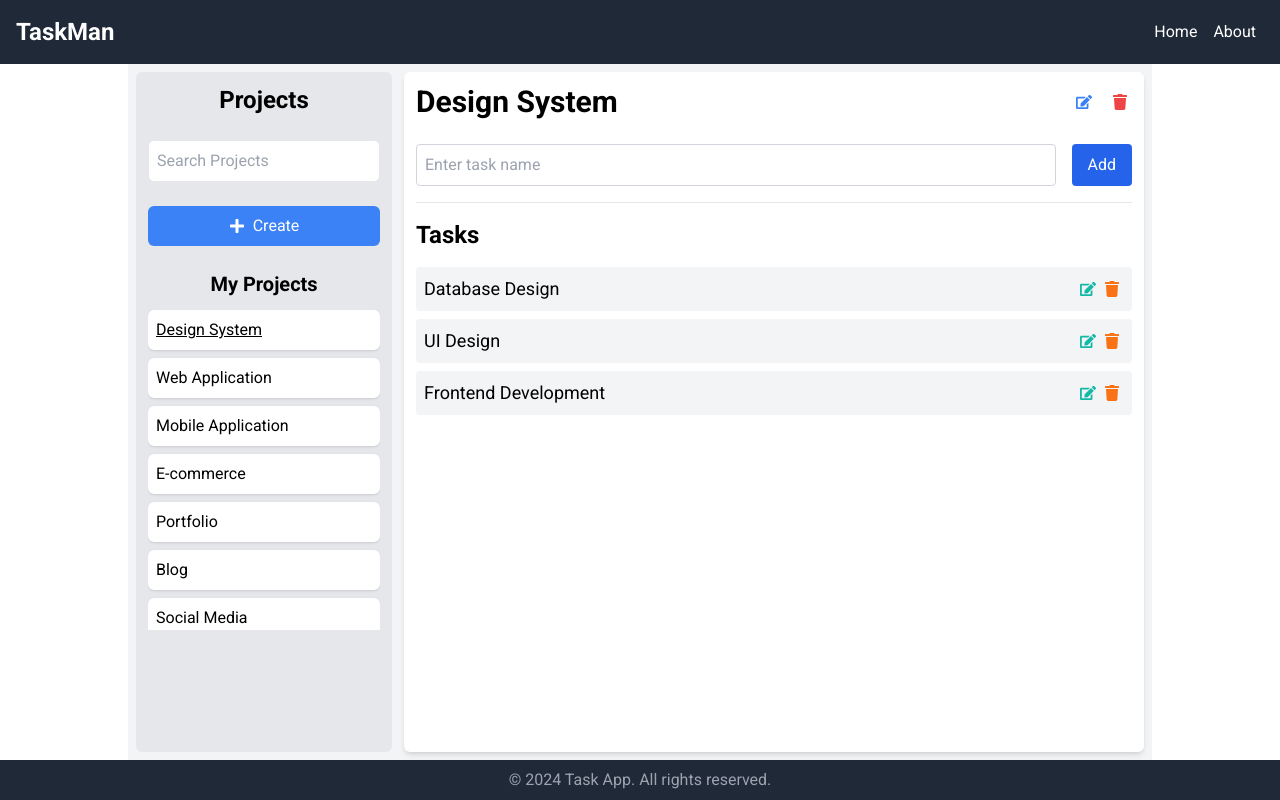
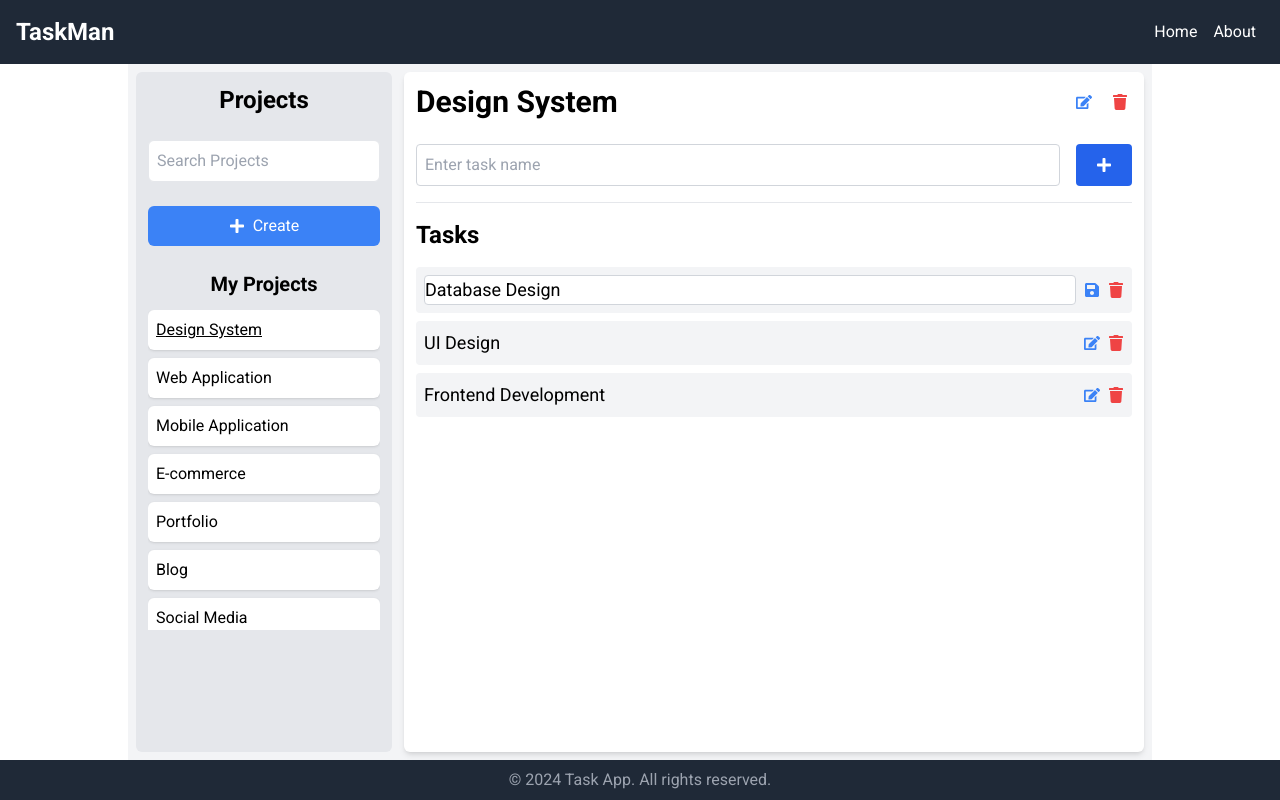
Before and after one commit to DLSiem/react-task-manager, a React (Vite) app in the folder client/: page /project/1 in a window 1280 px wide. Both pictures are taken after a click on the button 1114 px from the left and 289 px from the top of the page. Built offline with nearby package versions, Linux system fonts and the light colour scheme.

Commit message:
add fully functioning task-management

```diff
--- a/client/src/App.jsx
+++ b/client/src/App.jsx
@@ -6,10 +6,12 @@ import Layout from "./pages/Layout";
 import HomeLayout from "./pages/HomeLayout";
 import Project from "./pages/Project";
 import CreateProject from "./pages/CreateProject";
+import Tasks from "./pages/Tasks";
 
 import {
   loader as projectLoader,
   loadProjectDetails,
+  loadTasks,
 } from "./utils/loaders/project";
 import { projectActions, taskActions } from "./utils/actions/projectactions";
 
@@ -37,8 +39,19 @@ const router = createBrowserRouter([
           {
             path: "project/:projectId",
             element: <Project />,
+            id: "project",
             loader: ({ params }) => loadProjectDetails(params.projectId),
-            action: taskActions,
+            action: projectActions,
+            children: [
+              {
+                path: "",
+                index: true,
+                element: <Tasks />,
+                id: "tasks",
+                loader: loadTasks,
+                action: taskActions,
+              },
+            ],
           },
         ],
       },
--- a/client/src/pages/Project.jsx
+++ b/client/src/pages/Project.jsx
@@ -1,23 +1,33 @@
-import { Form, useLoaderData } from "react-router-dom";
-import { FaEdit, FaTrash } from "react-icons/fa";
+import {
+  Form,
+  useFetcher,
+  Outlet,
+  useLoaderData,
+  useRouteLoaderData,
+} from "react-router-dom";
+import { FaEdit, FaTrash, FaPlus } from "react-icons/fa";
 import { useRef } from "react";
+import Tasks from "./Tasks";
 
 const Project = () => {
-  const { project, tasks } = useLoaderData();
+  const { project, tasks } = useRouteLoaderData("project");
   const { ProjectName } = project;
-  const taskNameRef = useRef(null);
+  // const fetcher = useFetcher();
+  // const [inputEmpty, setInputEmpty] = useState(true);
+  // const taskNameRef = useRef(null);
 
-  const handleSubmit = (event) => {
-    const form = event.target;
-    const fromData = new FormData(form);
-    fetch(form.action, {
-      method: form.method,
-      body: fromData,
-    }).then(() => {
-      form.reset();
-      taskNameRef.current.focus();
-    });
-  };
+  // const handleSubmit = (event) => {
+  //   const form = event.target;
+  //   const fromData = new FormData(form);
+
+  //   fetch(form.action, {
+  //     method: form.method,
+  //     body: fromData,
+  //   }).then(() => {
+  //     form.reset();
+  //     taskNameRef.current.focus();
+  //   });
+  // };
 
   return (
     <>
@@ -32,6 +42,14 @@ const Project = () => {
           </button>
         </div>
       </section>
+      <Outlet />
+
+      {/* {fetcher.data && fetcher.data.success && (
+        <div className="mt-4 text-green-500">Task added successfully!</div>
+      )}
+      {fetcher.data && !fetcher.data.success && (
+        <div className="mt-4 text-red-500">Error: {fetcher.data.error}</div>
+      )}
       <section className="mt-4">
         <Form method="post" className="flex space-x-4" onSubmit={handleSubmit}>
           <input
@@ -43,9 +61,9 @@ const Project = () => {
           />
           <button
             type="submit"
-            className="bg-blue-600 text-white px-4 py-2 rounded hover:bg-blue-700"
+            className={`bg-blue-600 text-white px-4 py-2 rounded hover:bg-blue-700 `}
           >
-            Add
+            <FaPlus className="m-1" />
           </button>
         </Form>
       </section>
@@ -74,7 +92,7 @@ const Project = () => {
             </li>
           ))}
         </ul>
-      </section>
+      </section> */}
     </>
   );
 };
--- /dev/null
+++ b/client/src/pages/Tasks.jsx
@@ -0,0 +1,182 @@
+import { useRef, useState } from "react";
+import {
+  Form,
+  useRouteLoaderData,
+  useFetcher,
+  useSubmit,
+} from "react-router-dom";
+import { FaEdit, FaPlus, FaTrash, FaSave } from "react-icons/fa";
+const Tasks = () => {
+  const [method, setMethod] = useState("post");
+  const tasks = useRouteLoaderData("tasks");
+  //   console.log("tasks", tasks);
+  const taskNameRef = useRef(null);
+  const submit = useSubmit("tasks");
+  const fetcher = useFetcher();
+
+  //   const submit = (event) => {
+  //     event.preventDefault();
+  //     const form = event.target;
+  //     const formData = new FormData(form);
+  //     console.log("formData", formData);
+  //   };
+  //   const { tasks } = useLoaderData();
+  //   const fetcher = useFetcher()
+
+  //   const handleSubmit = (event) => {
+  //     event.preventDefault();
+  //     const form = event.target;
+  //     // const formData = new FormData(form);
+  //     // console.log("formData", formData);
+  //     console.log("form", form);
+  //     // console.log("form.action", form.action);
+  //     // console.log("form.method", form.method);
+  //     // const data = Object.fromEntries(formData.entries());
+  //     // console.log("data", data);
+  //     submit(form);
+  //     form.reset();
+  //   };
+  //   const handleCreateTask = (event) => {
+  //     event.preventDefault();
+  //     const form = event.target;
+  //     console.log("form", form);
+  //     // console.log("formData", formData);
+  //     submit(form);
+  //     form.reset();
+  //   };
+  //   const handleDeleteTask = (event) => {
+  //     event.preventDefault();
+  //     const form = event.target;
+  //     console.log("form", form);
+  //     // console.log("formData", formData);
+  //     submit(form);
+  //     form.reset();
+  //   };
+
+  return (
+    <>
+      <section className="mt-4">
+        {method === "post" && (
+          <Form
+            method={method}
+            className="flex space-x-4"
+            //   onSubmit={handleCreateTask}
+          >
+            <input
+              type="text"
+              ref={taskNameRef}
+              name="taskName"
+              className="flex-grow p-2 border border-gray-300 rounded"
+              placeholder="Enter task name"
+            />
+            <button
+              type="submit"
+              className={`bg-blue-600 text-white px-4 py-2 rounded hover:bg-blue-700 `}
+            >
+              <FaPlus className="m-1" />
+            </button>
+          </Form>
+        )}
+      </section>
+      <hr className="my-4" />
+
+      <section>
+        <h2 className="text-2xl font-semibold mb-4">Tasks</h2>
+        {tasks.length === 0 && (
+          <p className="text-lg text-gray-500">No tasks found</p>
+        )}
+
+        <ul className="space-y-2">
+          {tasks.map(({ TaskName }, index) => (
+            <li
+              key={index}
+              className="p-2 bg-gray-100 rounded flex justify-between"
+            >
+              <Task
+                taskName={TaskName}
+                onEdit={() => setMethod("patch")}
+                onDelete={() => setMethod("delete")}
+              />
+            </li>
+          ))}
+        </ul>
+      </section>
+    </>
+  );
+};
+
+// Tasks.propTypes = {
+//   tasks: propTypes.arrayOf(
+//     propTypes.shape({
+//       TaskId: propTypes.number,
+//       ProjectId: propTypes.number,
+//       TaskName: propTypes.string,
+//       Status: propTypes.string,
+//     })
+//   ),
+// };
+
+export default Tasks;
+import { taskActions } from "../utils/actions/projectactions";
+
+const Task = ({ taskName, onEdit, onDelete }) => {
+  const [isEditing, setIsEditing] = useState(false);
+  const submit = useSubmit("tasks");
+  let taskContent;
+
+  const handleEdit = (event) => {
+    event.preventDefault();
+    const form = event.target;
+    console.log("form", form);
+    taskActions({ request: form });
+    setIsEditing(false);
+  };
+
+  const handleDelete = (event) => {
+    event.preventDefault();
+    const form = event.target;
+    console.log("form", form);
+    submit(form);
+  };
+
+  if (isEditing) {
+    taskContent = (
+      <Form className="w-full flex" onSubmit={handleEdit}>
+        <input
+          type="text"
+          defaultValue={taskName}
+          className="flex-grow text-lg  border border-gray-300 rounded mr-2"
+        />
+        <button
+          className="flex items-center text-blue-500"
+          onClick={() => setIsEditing(false)}
+        >
+          <FaSave className="mr-2" />
+        </button>
+      </Form>
+    );
+  } else {
+    taskContent = (
+      <div className="flex justify-between w-full">
+        <h3 className="text-lg flex">{taskName}</h3>
+        <button
+          className="flex items-center text-blue-500"
+          onClick={() => setIsEditing(true)}
+        >
+          <FaEdit className="mr-2" />
+        </button>
+      </div>
+    );
+  }
+
+  return (
+    <>
+      {taskContent}
+      <Form className="flex" onSubmit={handleDelete}>
+        <button className="flex items-center text-red-500">
+          <FaTrash className="" />
+        </button>
+      </Form>
+    </>
+  );
+};
--- a/client/src/utils/actions/projectactions.js
+++ b/client/src/utils/actions/projectactions.js
@@ -1,4 +1,4 @@
-import { redirect } from "react-router-dom";
+import { redirect, json } from "react-router-dom";
 import { Projects, Tasks } from "../../data/projectdata";
 
 export const projectActions = async ({ request }) => {
@@ -18,19 +18,23 @@ export const projectActions = async ({ request }) => {
 export const taskActions = async ({ request, params }) => {
   try {
     const formData = await request.formData();
+    console.log("formdata.method", request.method);
+    console.log("formData", formData);
+    console.log("formdata", request);
+    console.log("TaskName", formData.get("taskName"));
 
-    const projectId = parseInt(params.projectId);
-    const task = {
-      TaskId: Math.floor(Math.random() * 10000) + 20,
-      ProjectId: projectId,
-      TaskName: formData.get("taskName"),
-      Status: "Pending",
-    };
-    // add task to tasks array
-    Tasks.push(task);
-    return redirect(`/project/${projectId}`);
+    // const projectId = parseInt(params.projectId);
+    // const task = {
+    //   TaskId: Math.floor(Math.random() * 10000) + 20,
+    //   ProjectId: projectId,
+    //   TaskName: formData.get("taskName"),
+    //   Status: "Pending",
+    // };
+    // // add task to tasks array
+    // Tasks.push(task);
+    return json({ success: true });
   } catch (error) {
     console.error("Error creating task:", error);
-    throw error;
+    return json({ success: false, error: error.message }, { status: 500 });
   }
 };
--- a/client/src/utils/loaders/project.js
+++ b/client/src/utils/loaders/project.js
@@ -28,3 +28,15 @@ export const loadProjectDetails = async (id) => {
     throw error;
   }
 };
+
+export const loadTasks = async ({ params }) => {
+  const id = params.projectId;
+  const projectId = parseInt(id, 10);
+  try {
+    const tasks = Tasks.filter((task) => task.ProjectId === projectId);
+    return tasks;
+  } catch (error) {
+    console.error("Error loading tasks:", error);
+    throw error;
+  }
+};
```
